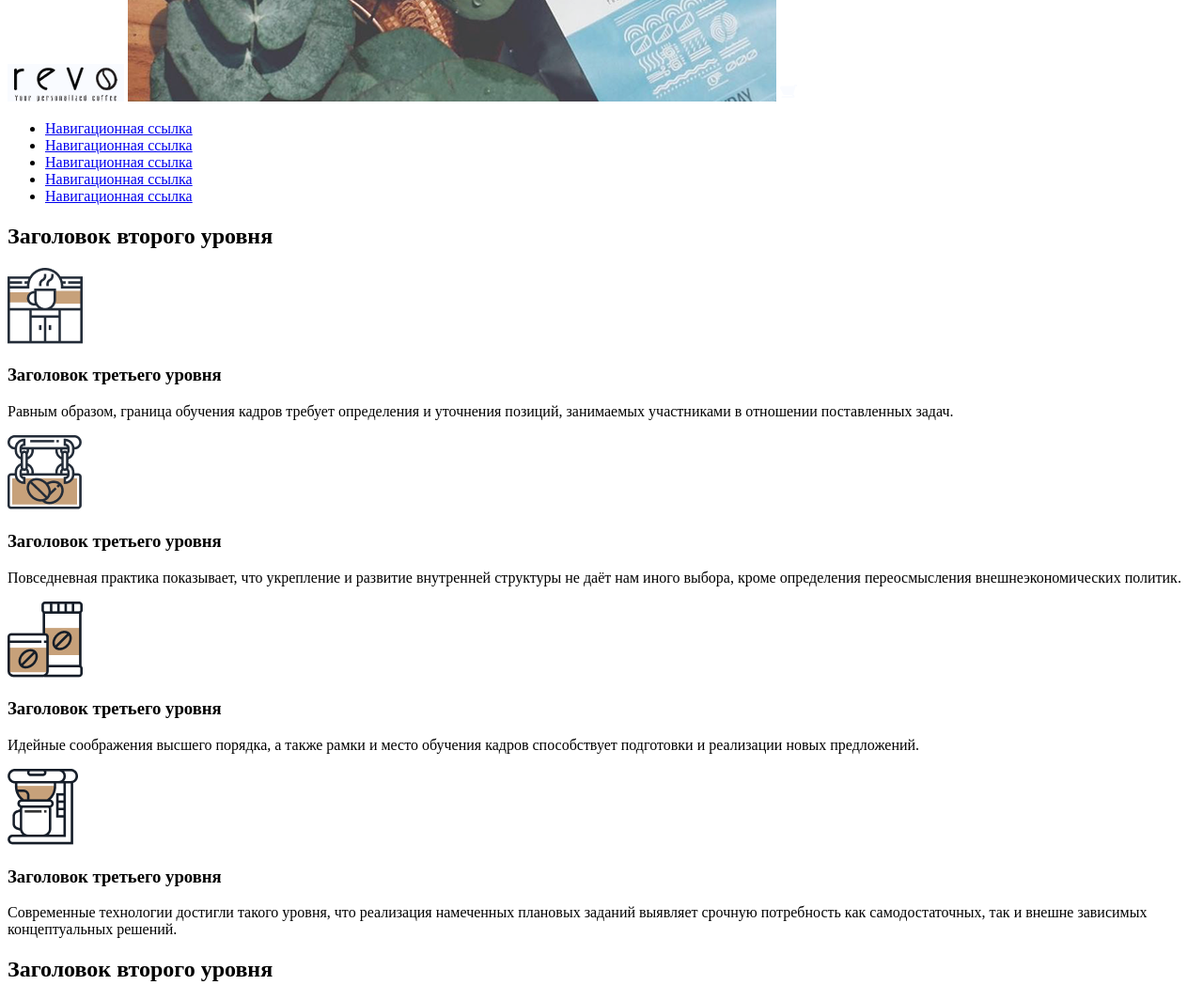
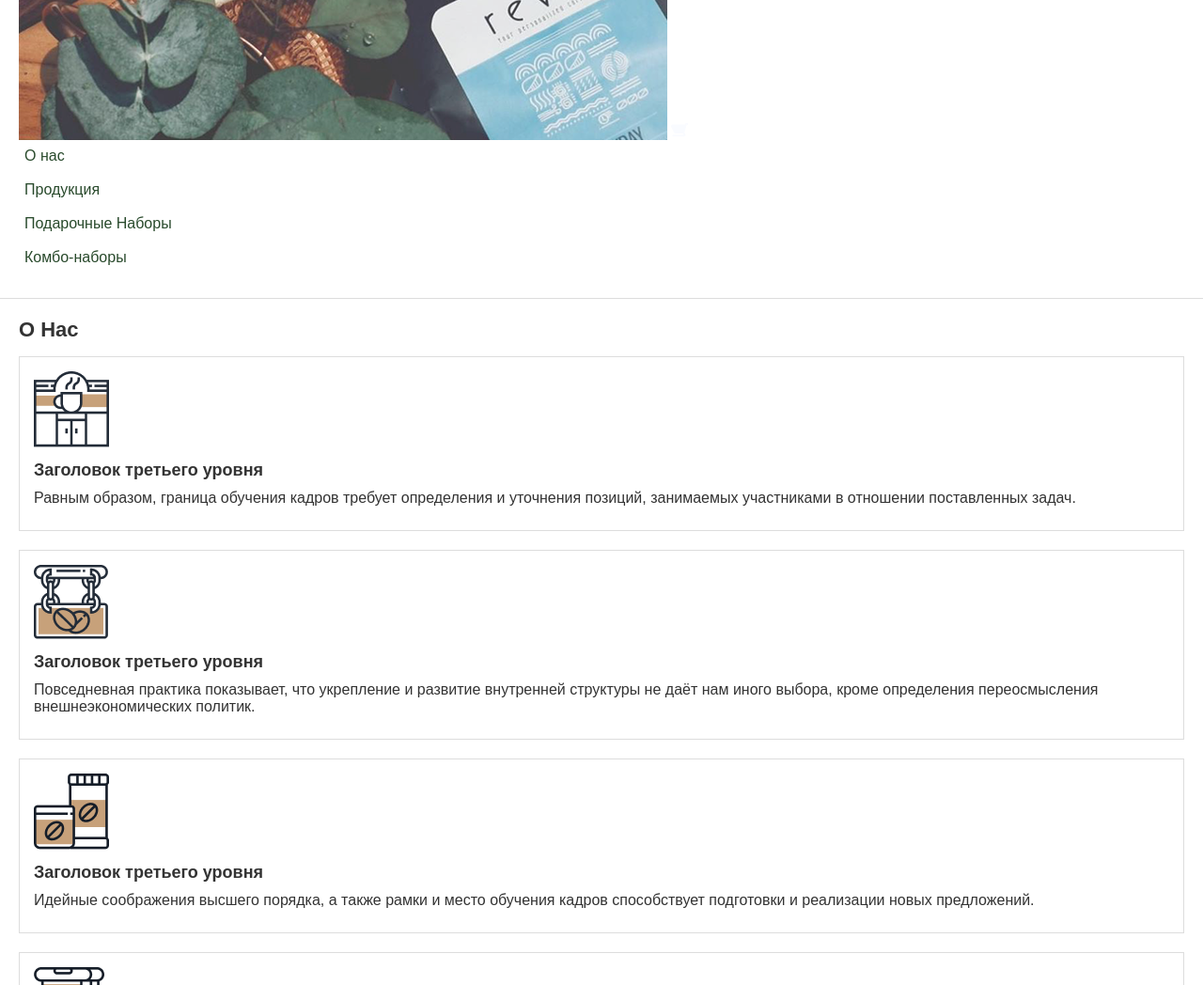
Before and after one commit to anas1as1/pz1, a plain HTML site: page index.html in a window 1280 px wide. Shown: the part 740-1788 px from the top of the page at 94% size. Drawn offline with Linux system fonts and the light colour scheme.

Commit message:
feat: enhance index.html structure and add styles.css for improved layout and design

```diff
--- a/index.html
+++ b/index.html
@@ -5,58 +5,59 @@
 	<meta charset="UTF-8">
 	<meta name="viewport" content="width=device-width, initial-scale=1.0">
 	<title>Рево-кофе</title>
+	<link rel="stylesheet" href = "styles/styles.css">
 </head>
 <body>
-	<header>
+	<header class="header">
 		<h1>Самый вкусный Рево-кофе</h1>
-		<img src="assets/img/LOGO.png" alt="Логотип Рево-кофе">
+		<img src="assets/img/LOGO.png" alt="Логотип Рево-кофе" class="header__logo">
 		<img src="assets/img/banner.png" alt="Баннер главной
 		страницы Рево-кофе">
 		<img src="assets/icons/shopping-cart-3.png" alt="Корзина покупок">
-		<nav>
-			<ul>
-				<li><a href="#">Навигационная ссылка</a></li>
-				<li><a href="#">Навигационная ссылка</a></li>
-				<li><a href="#">Навигационная ссылка</a></li>
-				<li><a href="#">Навигационная ссылка</a></li>
-				<li><a href="#">Навигационная ссылка</a></li>
+		<nav class="header__nav">
+			<ul class="nav">
+				<li class="nav__item"><a class="nav__link" href="#about">О нас</a></li>
+				<li class="nav__item"><a class="nav__link" href="#products">Продукция</a></li>
+				<li class="nav__item"><a class="nav__link" href="#giftset">Подарочные Наборы</a></li>
+				<li class="nav__item"><a class="nav__link" href="#combo">Комбо-наборы</a></li>
+
 			</ul>
 		</nav>
 	</header>
 
 	<main>
-		<section>
-			<h2>Заголовок второго уровня</h2>
+		<section id="about">
+			<h2>О Нас</h2>
 			<div>
-				<article>
+				<article class="card">
 					<img src="assets/icons/ic.png" alt="Иконка кофейни">
 					<h3>Заголовок третьего уровня</h3>
 					<p>Равным образом, граница обучения кадров требует определения и&nbsp;уточнения позиций, занимаемых участниками в&nbsp;отношении поставленных задач.</p>
 				</article>
 
-				<article>
+				<article class="card">
 					<img src="assets/icons/beans.png" alt="Иконка зерен кофе">
 					<h3>Заголовок третьего уровня</h3>
 					<p>Повседневная практика показывает, что укрепление и&nbsp;развитие внутренней структуры не&nbsp;даёт нам иного выбора, кроме определения переосмысления внешнеэкономических политик.</p>
 				</article>
 
-				<article>
+				<article class="card">
 					<img src="assets/icons/beabs_pack.png" alt="Иконка пакетов кофе">
 					<h3>Заголовок третьего уровня</h3>
 					<p>Идейные соображения высшего порядка, а&nbsp;также рамки и&nbsp;место обучения кадров способствует подготовки и&nbsp;реализации новых предложений.</p>
 				</article>
 
-				<article>
+				<article class="card">
 					<img src="assets/icons/cup.png" alt="Иконка чашки кофе">
 					<h3>Заголовок третьего уровня</h3>
 					<p>Современные технологии достигли такого уровня, что реализация намеченных плановых заданий выявляет срочную потребность как самодостаточных, так и&nbsp;внешне зависимых концептуальных решений.</p>
 				</article>
 			</div>
 		</section>
-		<section>
-			<h2>Заголовок второго уровня</h2>
+		<section id="products">
+			<h2>Наша Продукция</h2>
 			<div>
-				<article>
+				<article class="card">
 					<h3>Заголовок третьего уровня</h3>
 					<p>99.000</p>
 					<img src="assets/img/coff-yellow.png" alt="Фотография желтого пакета кофе">
@@ -65,7 +66,7 @@
 					<a href="#">ссылка</a>
 				</article>
 
-				<article>
+				<article class="card">
 					<h3>Заголовок третьего уровня</h3>
 					<p>139.000</p>
 					<img src="assets/img/coff-orange.png" alt="Фотография оранжевого пакета кофе">
@@ -74,7 +75,7 @@
 					<a href="#">ссылка</a>
 				</article>
 
-				<article>
+				<article class="card">
 					<h3>Заголовок третьего уровня</h3>
 					<p>85.000</p>
 					<img src="assets/img/coff_blue.png" alt="Фотография синего пакета кофе">
@@ -83,7 +84,7 @@
 					<a href="#">ссылка</a>
 				</article>
 
-				<article>
+				<article class="card">
 					<h3>Заголовок третьего уровня</h3>
 					<p>75.000</p>
 					<img src="assets/img/coff_black.png" alt="Фотография коричневого пакета кофе">
@@ -93,10 +94,10 @@
 				</article>
 			</div>
 		</section>
-		<section>
-			<h2>Заголовок второго уровня</h2>
+		<section id="giftset">
+			<h2>Подарочные Наборы</h2>
 			<div>
-				<article>
+				<article class="card">
 					<img src="assets/img/pr-0018-r.png" alt="Фотография пакетов кофе">		<h3>Заголовок третьего уровня</h3>
 					<p>285.000</p>
 					<p>Идейные соображения высшего порядка, а&nbsp;также рамки и&nbsp;место обучения кадров способствует подготовки и&nbsp;реализации новых предложений.</p>
@@ -116,10 +117,10 @@
 			</div>
 		</section>
 
-		<section>
-			<h2>Заголовок второго уровня</h2>
+		<section id="combo">
+			<h2>Комбо-наборы</h2>
 			<div>
-				<article>
+				<article class="card">
 					<img src="assets/img/coff-or_and_cup.png" alt="Фотография коричневого пакета кофе и чашки с кофе">
 					<h3>Заголовок третьего уровня</h3>
 					<p>Современные технологии достигли такого уровня, что реализация намеченных плановых заданий выявляет срочную потребность как самодостаточных, так и&nbsp;внешне зависимых концептуальных решений.</p>
@@ -127,7 +128,7 @@
 					<a href="#">ссылка</a>
 					<a href="#">ссылка</a>
 				</article>
-				<article>
+				<article class="card">
 					<img src="assets/img/coff-bl_and_cup.png" alt="Фотография голубого пакета кофе и чашки с кофе">
 					<h3>Заголовок третьего уровня</h3>
 					<p>Современные технологии достигли такого уровня, что реализация намеченных плановых заданий выявляет срочную потребность как самодостаточных, так и&nbsp;внешне зависимых концептуальных решений.</p>
@@ -135,7 +136,7 @@
 					<a href="#">ссылка</a>
 					<a href="#">ссылка</a>
 				</article>
-				<article>
+				<article class="card">
 					<img src="assets/img/coff-red_and_cup.png" alt="Фотография красного пакета кофе и чашки с кофе">
 					<h3>Заголовок третьего уровня</h3>
 					<p>Современные технологии достигли такого уровня, что реализация намеченных плановых заданий выявляет срочную потребность как самодостаточных, так и&nbsp;внешне зависимых концептуальных решений.</p>
--- /dev/null
+++ b/styles/styles.css
@@ -0,0 +1,114 @@
+
+* {
+	margin: 0;
+	padding: 0;
+	box-sizing: border-box;
+}
+
+body {
+	font-family: Arial, sans-serif;
+	color: #333;
+}
+
+html {
+	scroll-behavior: smooth;
+}
+
+
+main {
+	padding: 20px;
+}
+
+section {
+	margin-bottom: 40px;
+}
+
+h1 {
+	font-size: 28px;
+	margin-bottom: 15px;
+}
+
+h2 {
+	font-size: 22px;
+	margin-bottom: 15px;
+}
+
+h3 {
+	font-size: 18px;
+	margin-bottom: 10px;
+}
+
+p {
+	margin-bottom: 10px;
+}
+
+
+.header {
+	padding: 20px;
+	background-color: #ffffff;
+	border-bottom: 1px solid #ddd;
+}
+
+.header__logo {
+	display: block;
+	margin-bottom: 15px;
+	width: 120px;
+}
+
+.nav {
+	list-style: none;
+}
+
+.nav__item {
+	margin-bottom: 10px;
+}
+
+.nav__link {
+	text-decoration: none;
+	color: #294a2c;
+	font-weight: 500;
+	padding: 4px 6px;
+	display: inline-block;
+}
+
+.nav__link:hover {
+	background-color: #e6efe8;
+}
+
+.card {
+	border: 1px solid #ddd;
+	padding: 15px;
+	margin-bottom: 20px;
+}
+
+.card img {
+	max-width: 100%;
+	margin-bottom: 10px;
+}
+
+.card:hover {
+	background-color: #f8f9fa;
+}
+
+.card:focus-within {
+	background-color: #f0f0f0;
+}
+
+
+a {
+	color: #2c5530;
+	text-decoration: none;
+}
+
+a:hover {
+	text-decoration: underline;
+}
+
+a:focus {
+	outline: 2px solid #2c5530;
+	outline-offset: 2px;
+}
+
+a:active {
+	color: #1e3a22;
+}
```
